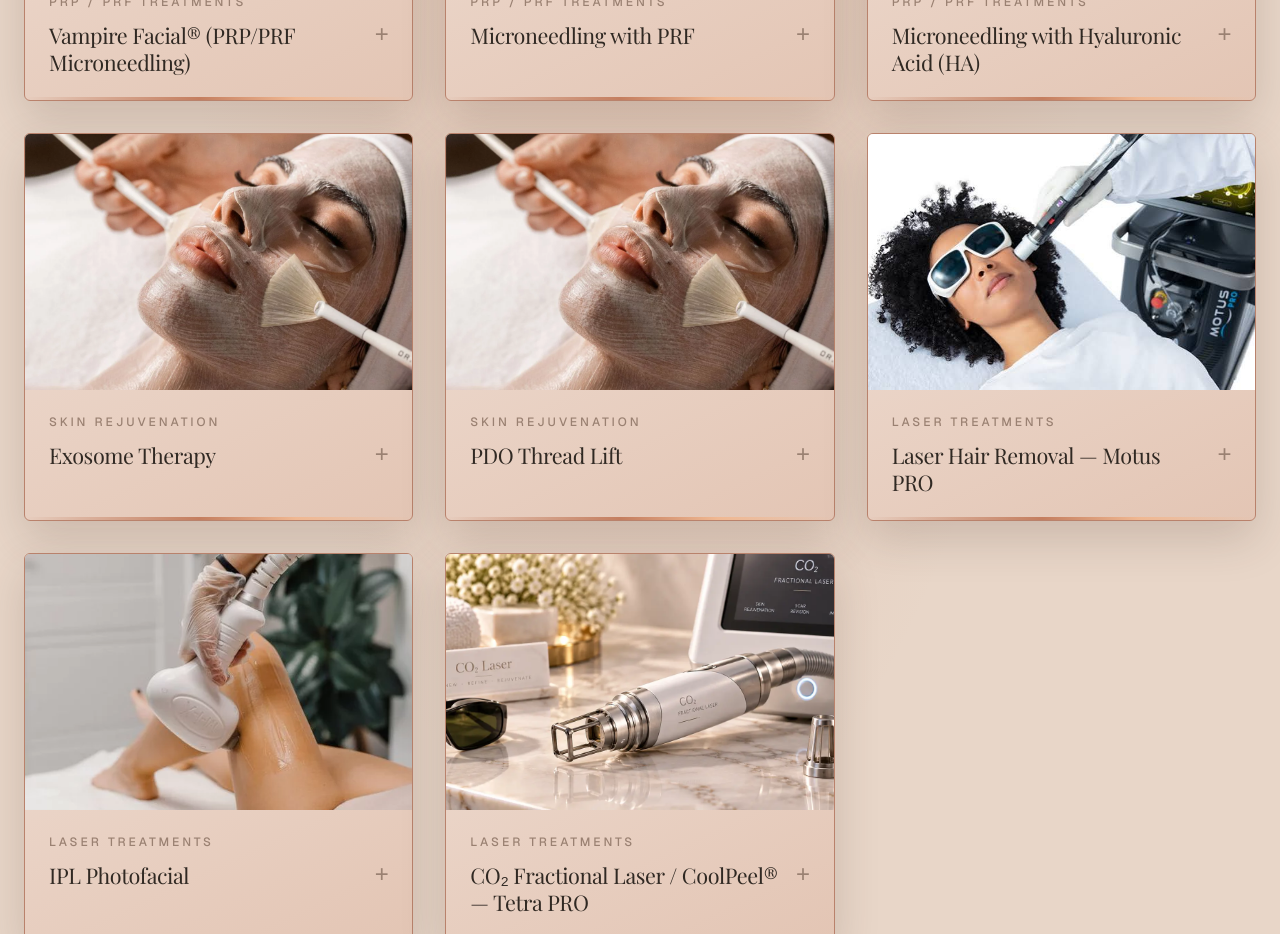
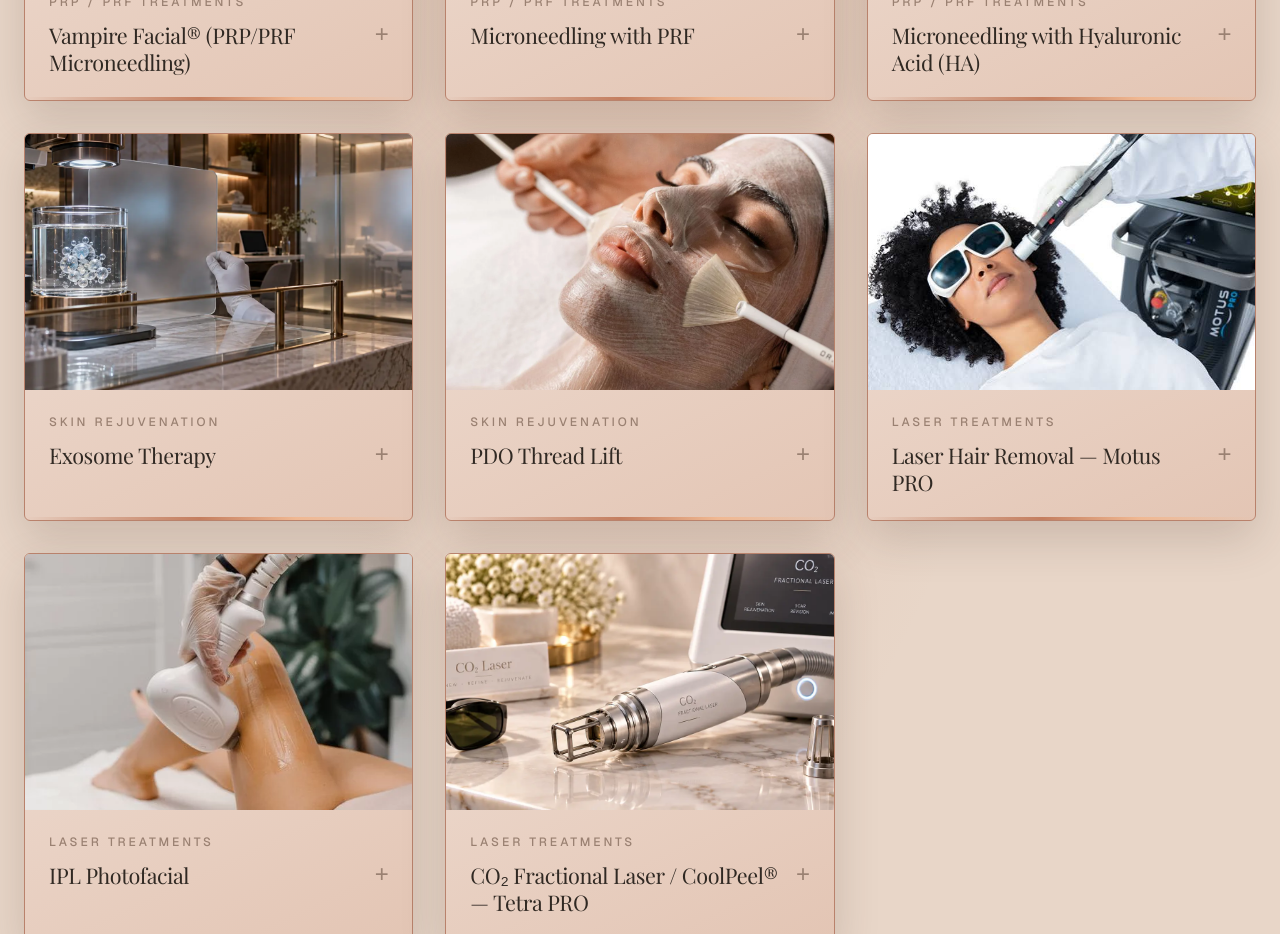
Before and after one commit to Lusso-MedSpa/Lusso-medspa, a Next.js app: page /treatments in a window 1280 px wide. Shown: the part 2100-3034 px from the top of the page. Built offline with nearby package versions, Linux system fonts and the light colour scheme; no server answers; a web font is replaced by a local one.

Commit message:
Add Exosome Therapy treatment image (optimized WebP)
Uploaded PNG (1.74MB) resized to 1280px wide and converted to WebP
at quality 82 (59KB). Lab/microscope scene with an illuminated
cellular sphere cluster in a glass vessel, conceptually representing
exosomes.

```diff
--- a/src/data/treatments.ts
+++ b/src/data/treatments.ts
@@ -155,7 +155,7 @@ export const treatments: Treatment[] = [
     "title": "Exosome Therapy",
     "category": "Skin Rejuvenation",
     "description": "There are currently no FDA-approved exosome products. This topic requires medical and regulatory review and is not available for routine booking through this website.",
-    "image": "/treatments/facial.jpg",
+    "image": "/treatments/exosome.webp",
     "benefits": [
       "Clinical evidence review",
       "Regulatory safety discussion"
```
Also changed, not shown: public/treatments/exosome.webp (added).
